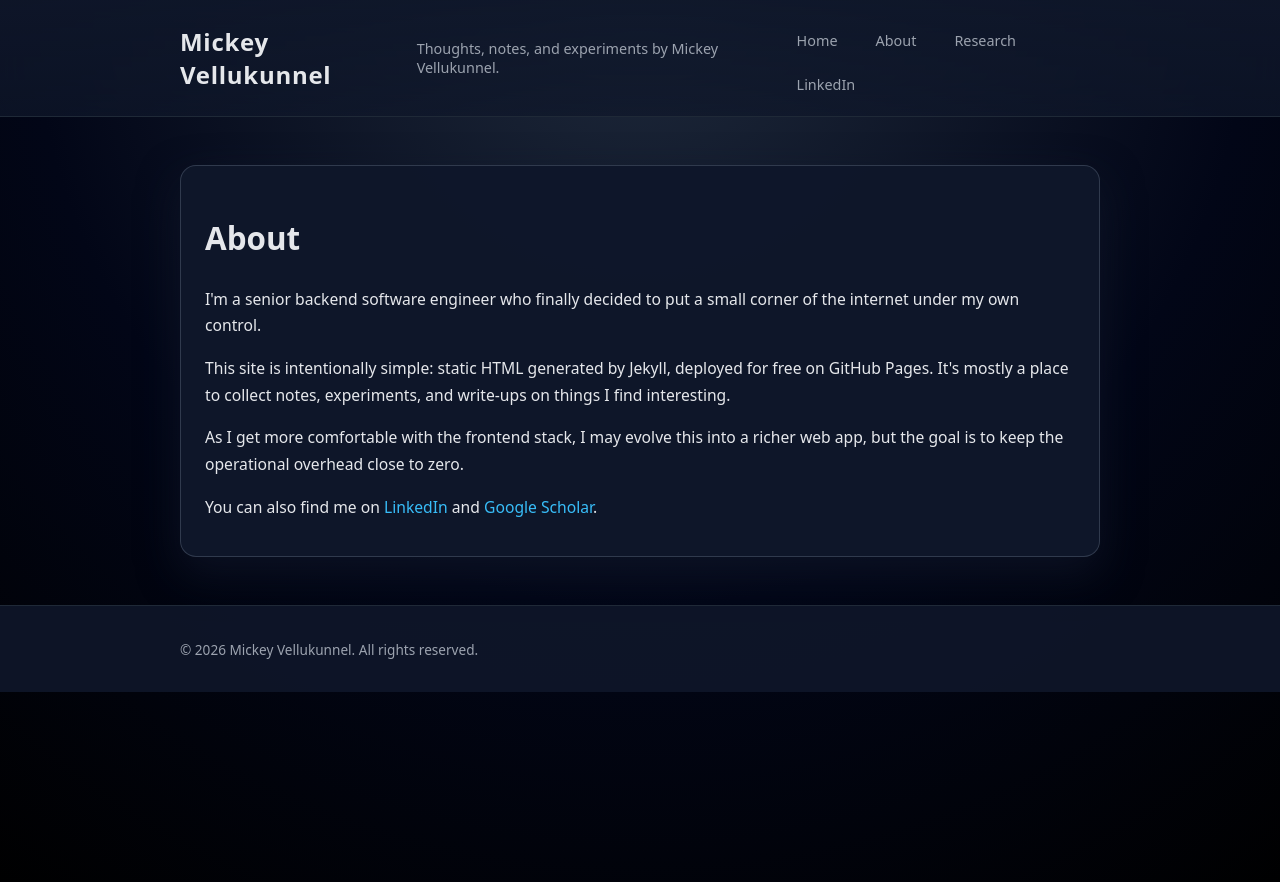
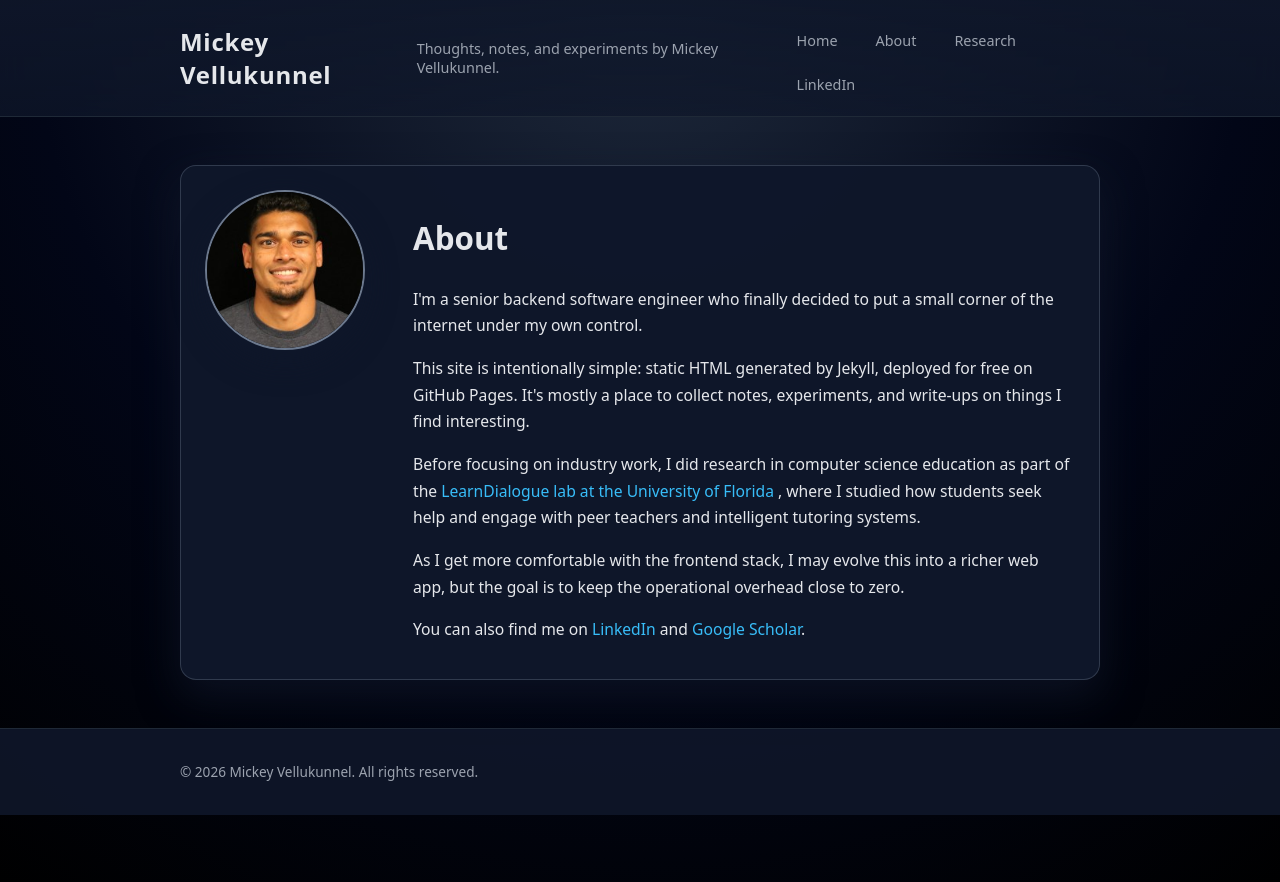
Before and after one commit to mickeymv/mickeymv.github.io, a Jekyll site: the page built from about.md, in a window 1280 px wide. Shown: the top 882 px of the page. Built offline with Jekyll 4.4.1, drawn with Linux system fonts in a browser that asks for light colours.

Commit message:
Add profile photo and update about with research
Made-with: Cursor

```diff
--- a/about.md
+++ b/about.md
@@ -4,25 +4,43 @@ title: About
 permalink: /about/
 ---
 
-<div class="card content">
-  <h1>About</h1>
-  <p>
-    I&apos;m a senior backend software engineer who finally decided to put a small corner
-    of the internet under my own control.
-  </p>
-  <p>
-    This site is intentionally simple: static HTML generated by Jekyll, deployed for free on
-    GitHub Pages. It&apos;s mostly a place to collect notes, experiments, and write-ups on
-    things I find interesting.
-  </p>
-  <p>
-    As I get more comfortable with the frontend stack, I may evolve this into a richer web
-    app, but the goal is to keep the operational overhead close to zero.
-  </p>
-  <p>
-    You can also find me on
-    <a href="https://www.linkedin.com/in/mickeyv/" target="_blank" rel="noopener">LinkedIn</a>
-    and
-    <a href="https://scholar.google.com/citations?hl=en&amp;user=_icWm2MAAAAJ" target="_blank" rel="noopener">Google Scholar</a>.
-  </p>
+<div class="card content about-layout">
+  <div class="about-photo">
+    <img
+      src="{{ '/assets/img/mickey-photo.jpeg' | relative_url }}"
+      alt="Photo of {{ site.author }}"
+    />
+  </div>
+
+  <div class="about-text">
+    <h1>About</h1>
+    <p>
+      I&apos;m a senior backend software engineer who finally decided to put a small corner
+      of the internet under my own control.
+    </p>
+    <p>
+      This site is intentionally simple: static HTML generated by Jekyll, deployed for free on
+      GitHub Pages. It&apos;s mostly a place to collect notes, experiments, and write-ups on
+      things I find interesting.
+    </p>
+    <p>
+      Before focusing on industry work, I did research in computer science education as part of
+      the
+      <a href="https://learndialogue.org/person.php?id=mvelluku" target="_blank" rel="noopener">
+        LearnDialogue lab at the University of Florida
+      </a>,
+      where I studied how students seek help and engage with peer teachers and intelligent
+      tutoring systems.
+    </p>
+    <p>
+      As I get more comfortable with the frontend stack, I may evolve this into a richer web
+      app, but the goal is to keep the operational overhead close to zero.
+    </p>
+    <p>
+      You can also find me on
+      <a href="https://www.linkedin.com/in/mickeyv/" target="_blank" rel="noopener">LinkedIn</a>
+      and
+      <a href="https://scholar.google.com/citations?hl=en&amp;user=_icWm2MAAAAJ" target="_blank" rel="noopener">Google Scholar</a>.
+    </p>
+  </div>
 </div>
--- a/assets/css/custom.css
+++ b/assets/css/custom.css
@@ -126,6 +126,26 @@ a:hover {
   box-shadow: 0 18px 60px rgba(15, 23, 42, 0.8);
 }
 
+.hero-layout {
+  display: flex;
+  flex-direction: column;
+  gap: 1.75rem;
+  align-items: center;
+}
+
+.hero-text {
+  text-align: center;
+}
+
+.hero-photo img {
+  width: 140px;
+  height: 140px;
+  border-radius: 999px;
+  object-fit: cover;
+  border: 2px solid rgba(148, 163, 184, 0.7);
+  box-shadow: 0 12px 30px rgba(15, 23, 42, 0.9);
+}
+
 .hero-title {
   font-size: clamp(2rem, 3vw, 2.5rem);
   margin: 0 0 0.5rem;
@@ -165,6 +185,25 @@ a:hover {
   background: rgba(15, 23, 42, 0.98);
   padding: 1.5rem 1.5rem 1.25rem;
   box-shadow: 0 16px 40px rgba(15, 23, 42, 0.7);
+}
+
+.about-layout {
+  display: flex;
+  flex-direction: column;
+  gap: 1.5rem;
+}
+
+.about-photo img {
+  width: 160px;
+  height: 160px;
+  border-radius: 999px;
+  object-fit: cover;
+  border: 2px solid rgba(148, 163, 184, 0.7);
+  box-shadow: 0 12px 30px rgba(15, 23, 42, 0.9);
+}
+
+.about-text {
+  flex: 1;
 }
 
 .card-title {
@@ -267,6 +306,26 @@ a:hover {
     padding: 2.5rem 2rem;
   }
 
+  .hero-layout {
+    flex-direction: row;
+    align-items: center;
+    justify-content: space-between;
+  }
+
+  .hero-text {
+    text-align: left;
+    max-width: 60%;
+  }
+
+  .about-layout {
+    flex-direction: row;
+    align-items: flex-start;
+  }
+
+  .about-photo {
+    margin-right: 1.5rem;
+  }
+
   .site-main {
     padding-top: 3rem;
   }
```
Also changed, not shown: index.md (+19 -8 lines), assets/img/mickey-photo.jpeg (added).
